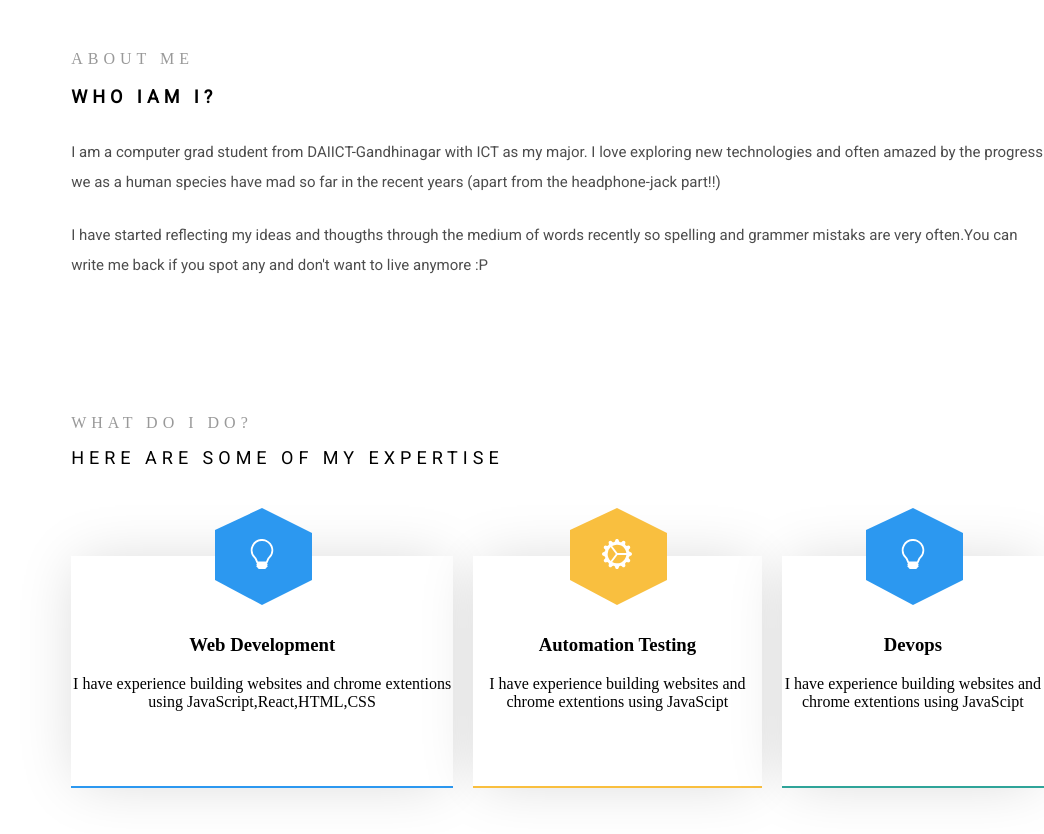
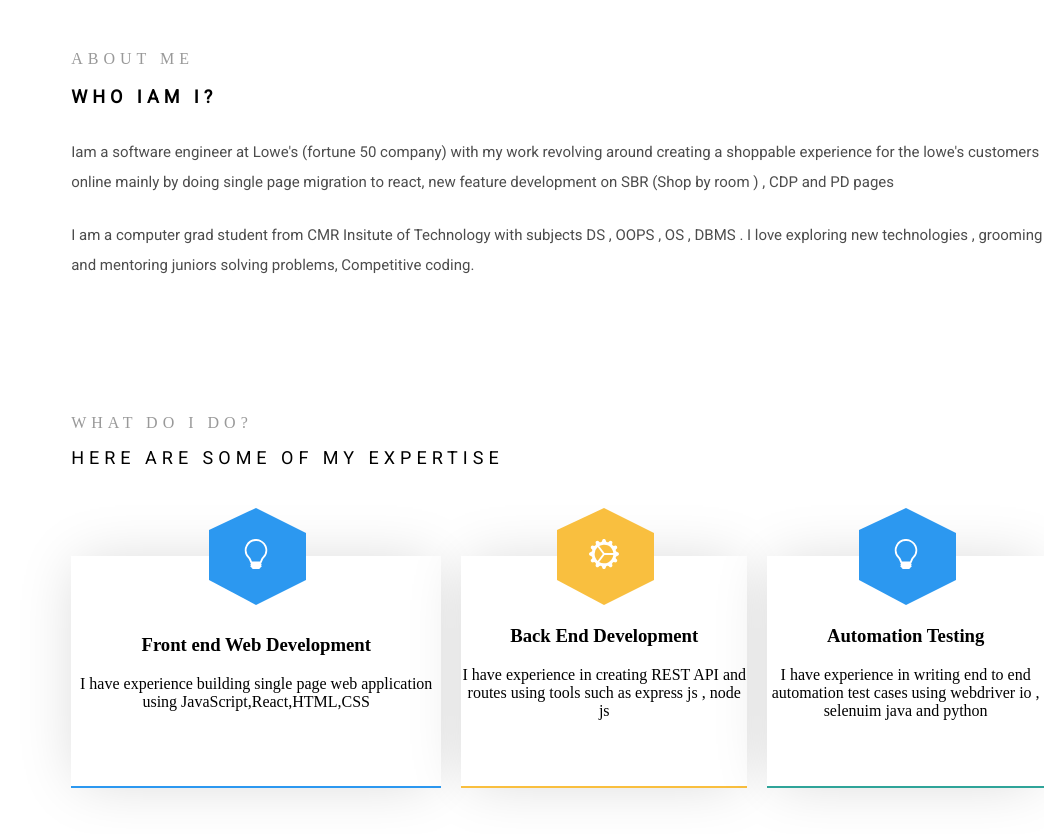
Before and after one commit to rohitsingh79/React-Portfolio-Website, a React (Create React App) app: page / in a window 1280 px wide. Shown: the part 860-1694 px from the top of the page, without its empty margins (236-1280 px from the left). Built offline with nearby package versions, Linux system fonts and the light colour scheme.

Commit message:
updated details

```diff
--- a/src/Expertise/Expertise.jsx
+++ b/src/Expertise/Expertise.jsx
@@ -103,9 +103,9 @@ const Expertise = ({ forwardedRef }) => {
             </SvgIconMainWrapper>
           </SvgContainer>
           <ContentWrapper>
-            <h3>Web Development</h3>
+            <h3>Front end Web Development</h3>
             <p>
-              I have experience building websites and chrome extentions using
+              I have experience building single page web application using
               JavaScript,React,HTML,CSS
             </p>
           </ContentWrapper>
@@ -133,10 +133,10 @@ const Expertise = ({ forwardedRef }) => {
             </SvgIconMainWrapper>
           </SvgContainer>
           <ContentWrapper>
-            <h3>Automation Testing</h3>
+            <h3>Back End Development</h3>
             <p>
-              I have experience building websites and chrome extentions using
-              JavaScipt
+              I have experience in creating REST API and routes
+              using tools such as express js , node js
             </p>
           </ContentWrapper>
         </GridChild>
@@ -163,10 +163,10 @@ const Expertise = ({ forwardedRef }) => {
             </SvgIconMainWrapper>
           </SvgContainer>
           <ContentWrapper>
-            <h3>Devops</h3>
+            <h3>Automation Testing</h3>
             <p>
-              I have experience building websites and chrome extentions using
-              JavaScipt
+              I have experience in writing end to end automation test cases
+              using webdriver io , selenuim java and python
             </p>
           </ContentWrapper>
         </GridChild>
--- a/src/Header/Description.jsx
+++ b/src/Header/Description.jsx
@@ -10,9 +10,8 @@ const Description = ({ forwardedRef }) => {
   const callbackFunction = (entries) => {
     entries.forEach((entry) => {
       if (entry.isIntersecting) {
-        console.log('entry' , entry.isIntersecting);
-        // entry.target.style.cssText =
-        //   "opacity:1 ; transition: opacity 800ms linear ; transform: translateX(0px);  transition:transform 500ms linear;";
+        entry.target.style.cssText =
+          "opacity:1 ; transition: opacity 800ms linear ; transform: translateX(0px);  transition:transform 500ms linear;";
       }
     });
   };
@@ -58,10 +57,9 @@ const Description = ({ forwardedRef }) => {
           "font-size": "15px"
         }}
       >
-        I am a computer grad student from DAIICT-Gandhinagar with ICT as my
-        major. I love exploring new technologies and often amazed by the
-        progress we as a human species have mad so far in the recent years
-        (apart from the headphone-jack part!!)
+        Iam a software engineer at Lowe's (fortune 50 company) with my work revolving around
+        creating a shoppable experience for the lowe's customers online mainly by doing single page migration to  react,
+        new feature development on SBR (Shop by room ) , CDP and PD pages
       </p>
       <p
         style={{
@@ -72,9 +70,7 @@ const Description = ({ forwardedRef }) => {
           "font-size": "15px"
         }}
       >
-        I have started reflecting my ideas and thougths through the medium of
-        words recently so spelling and grammer mistaks are very often.You can
-        write me back if you spot any and don't want to live anymore :P
+        I am a computer grad student from CMR Insitute of Technology with subjects  DS , OOPS , OS , DBMS . I love exploring new technologies , grooming and mentoring juniors  solving problems, Competitive coding.
       </p>
     </DescriptionContainer>
   );
--- a/src/Header/Header.jsx
+++ b/src/Header/Header.jsx
@@ -109,7 +109,7 @@ const Header = ({ forwardedRef }) => {
                 color: "rgb(44, 152, 240)"
               }}
             >
-              +91 9123456890
+              +91 9739787650
             </span>
           </div>
 
@@ -188,12 +188,12 @@ const Header = ({ forwardedRef }) => {
                 left: "1.2%"
               }}
             >
-              Front End Web Developer
+              Full stack Developer
             </span>
           </div>
 
           <i class="fab fa-dev"></i>
-          <a href={Image} download="myFile">
+          <a href='' download="myFile">
             <DownloadButton>
               Download CV
               <span
```
